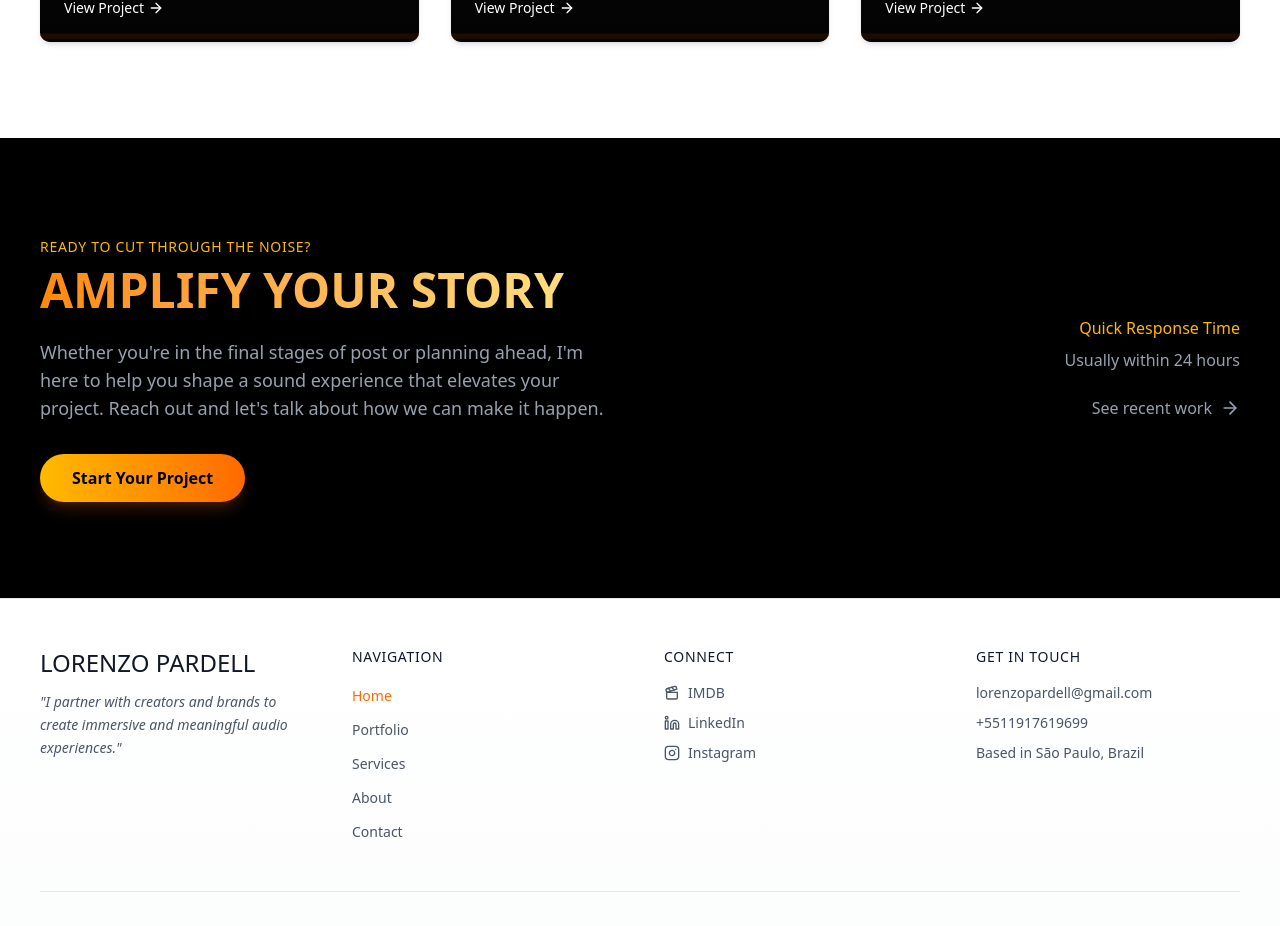
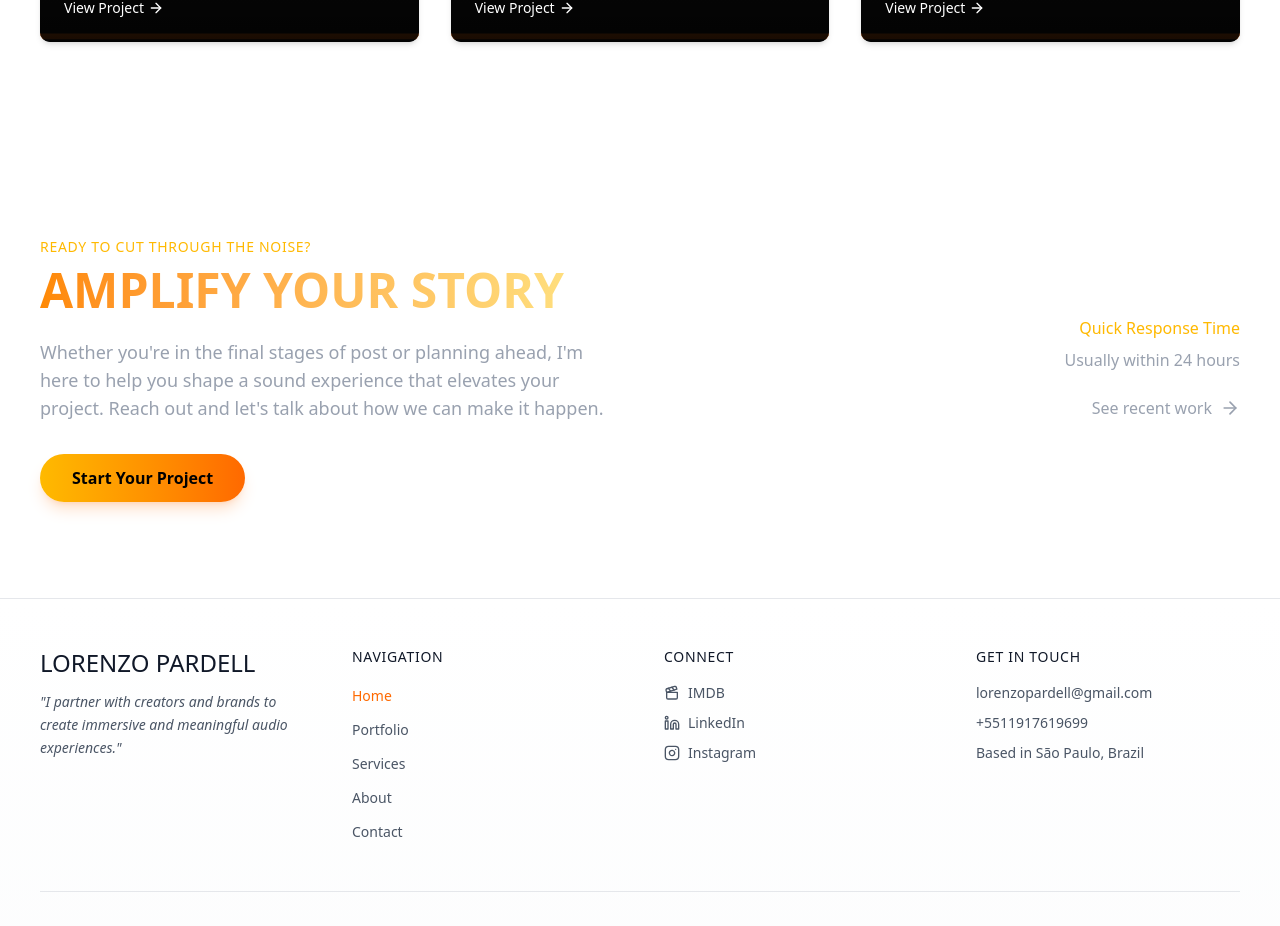
Before and after one commit to zz470/portfolio, a Next.js app: page / in a window 1280 px wide. Shown: the part 2020-2946 px from the top of the page. Built offline with nearby package versions, Linux system fonts and the light colour scheme.

Commit message:
revert(04): restore CTA white background per user preference

```diff
--- a/components/home/CTASection.tsx
+++ b/components/home/CTASection.tsx
@@ -27,7 +27,8 @@
 }: CTASectionProps) {
   return (
     <section className={`w-full py-24 bg-black text-white relative overflow-hidden ${className}`}>
-<div className="max-w-screen-xl mx-auto px-6 md:px-10 relative z-10">
+      <div className="absolute inset-0 bg-gradient-to-b bg-white"></div>
+      <div className="max-w-screen-xl mx-auto px-6 md:px-10 relative z-10">
         <div className="flex justify-between items-center">
           <motion.div
             className="max-w-xl"
```
